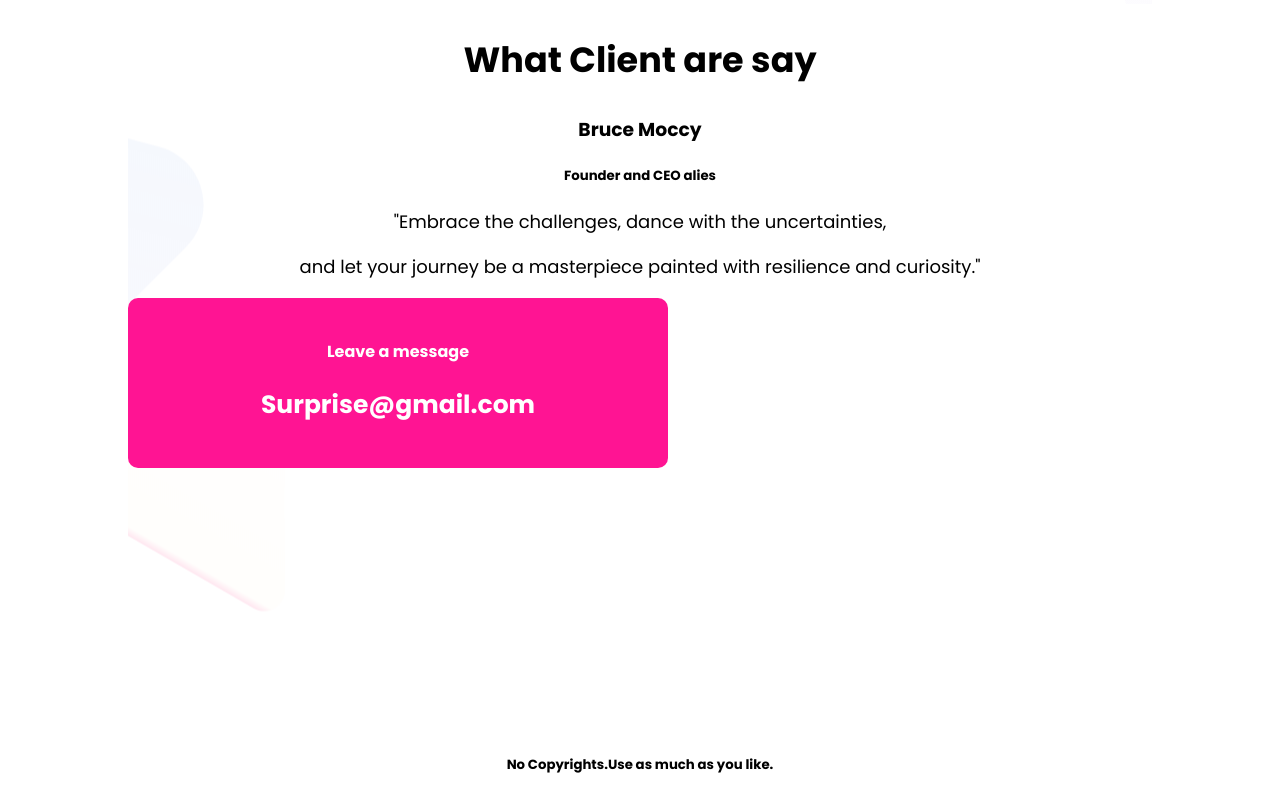
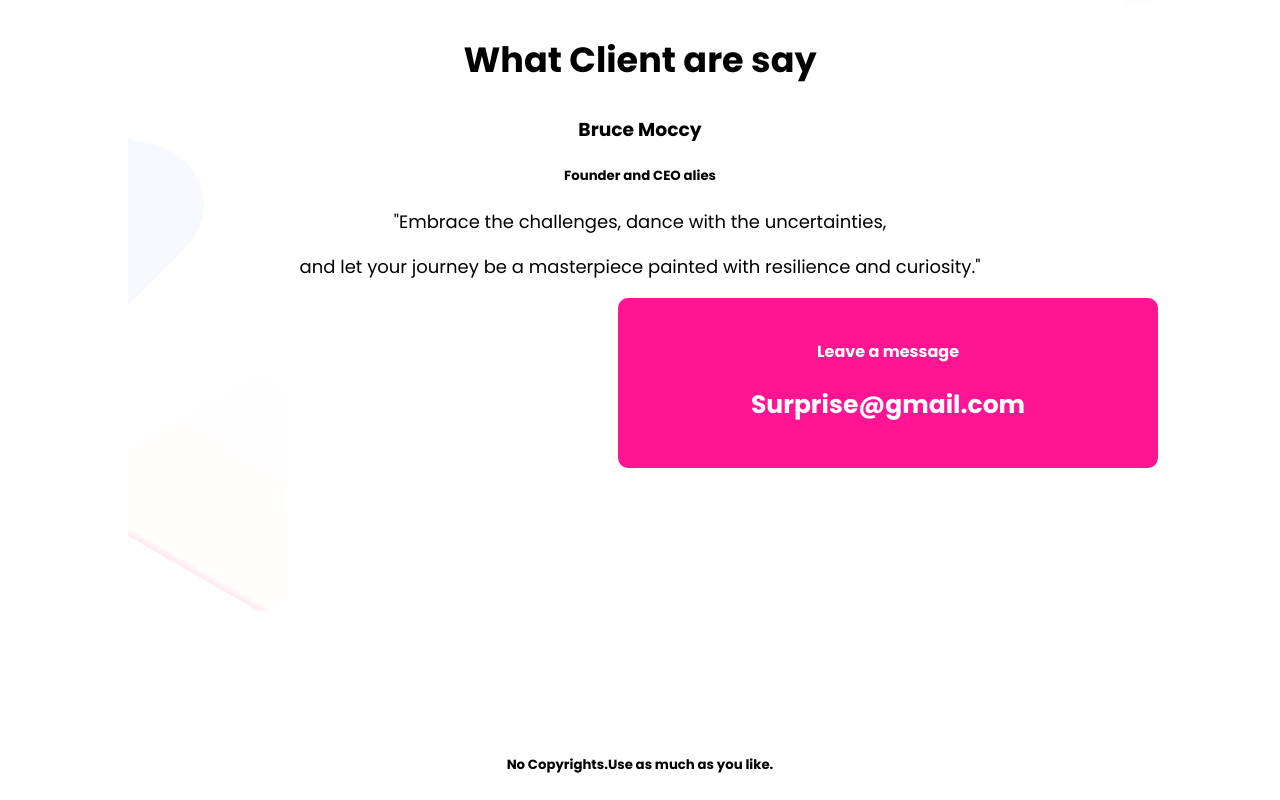
Before and after one commit to ShakilAkhanjee/phero-portfolio, a plain HTML site: page index.html in a window 1280 px wide. Shown: the part 2151-2951 px from the top of the page. Drawn offline with Linux system fonts and the light colour scheme.

Commit message:
back again

```diff
--- a/style.css
+++ b/style.css
@@ -101,6 +101,7 @@ section {
    border-radius: 10px;
    height: 130px;
    width: 500px;
+   margin-left: 490px;
 
 }
 
```
